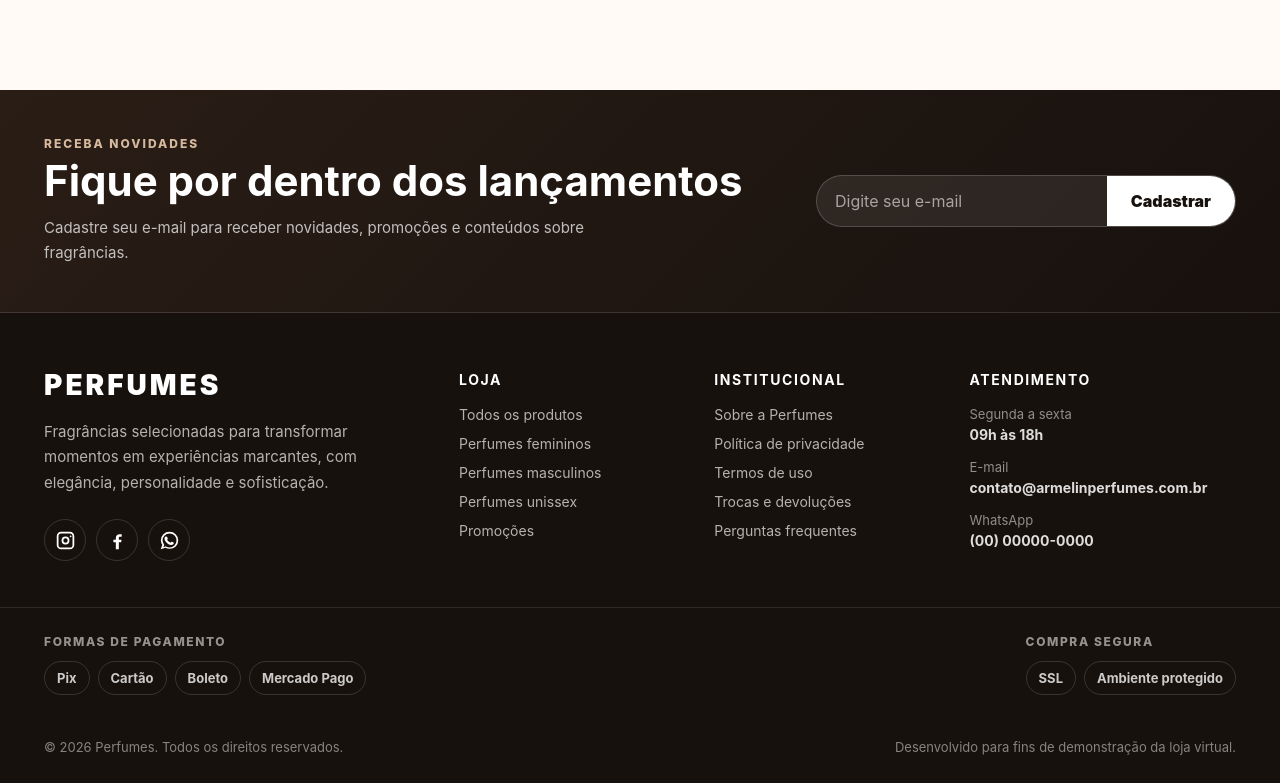
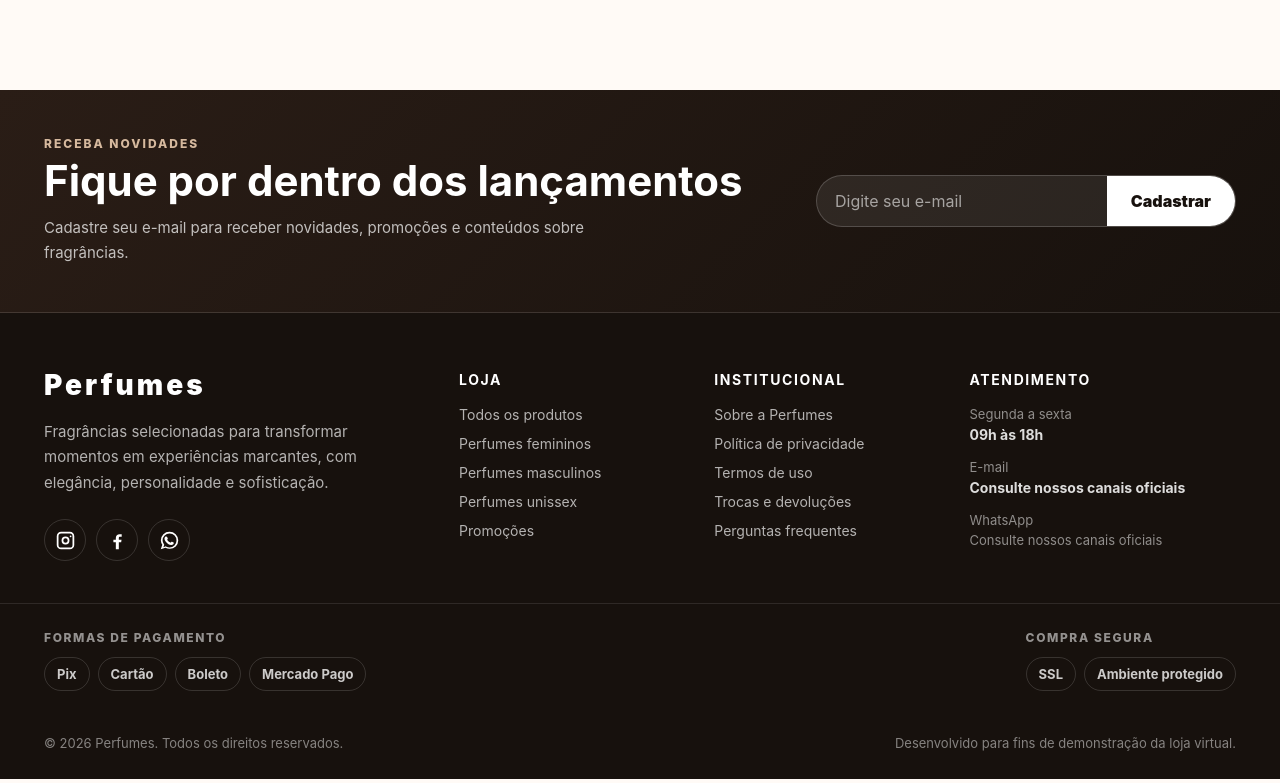
Before and after one commit to Bernardes98/armelin-frontend, a Vue app: page / in a window 1280 px wide. Shown: the part 762-1545 px from the top of the page. Built offline with nearby package versions, Linux system fonts and the light colour scheme; no server answers.

Commit message:
mudando visual para saas

```diff
--- a/src/App.vue
+++ b/src/App.vue
@@ -1,14 +1,14 @@
 <template>
   <div class="app">
-    <Header v-if="!isAdmin" :cart-count="cartStore.totalItems" @open-cart="cartStore.openCart" />
+    <Header v-if="!isAdmin && !isEssential" :cart-count="cartStore.totalItems" @open-cart="cartStore.openCart" />
 
     <main class="main-content">
       <RouterView />
     </main>
 
-    <Footer v-if="!isAdmin" />
+    <Footer v-if="!isAdmin && !isEssential" />
 
-    <CartDrawer v-if="!isAdmin" />
+    <CartDrawer v-if="!isAdmin && !isEssential" />
 
     <ToastContainer />
   </div>
@@ -16,6 +16,7 @@
 
 <script setup>
 import Header from './components/layout/Header.vue'
+import { storefront, isEssential } from './config/storefront'
 import Footer from './components/layout/Footer.vue'
 import CartDrawer from './components/layout/CartDrawer.vue'
 import ToastContainer from './components/ui/ToastContainer.vue'
@@ -26,4 +27,6 @@ import { useCartStore } from './stores/cartStore'
 const cartStore = useCartStore()
 const route = useRoute()
 const isAdmin = computed(() => route.path.startsWith('/admin'))
+// A configuração visual é por implantação; não representa isolamento multiempresa.
+if (typeof document !== 'undefined') { document.documentElement.style.setProperty('--store-accent', storefront.accent) }
 </script>
--- a/src/components/layout/Footer.vue
+++ b/src/components/layout/Footer.vue
@@ -20,7 +20,7 @@
     <section class="footer-main">
       <div class="footer-brand">
         <RouterLink to="/" class="footer-logo">
-          <span class="footer-logo-main">PERFUMES</span>
+          <span class="footer-logo-main">{{ storefront.name }}</span>
 
         </RouterLink>
 
@@ -81,10 +81,11 @@
         <strong>09h às 18h</strong>
 
         <span>E-mail</span>
-        <strong>contato@armelinperfumes.com.br</strong>
+        <strong>Consulte nossos canais oficiais</strong>
 
         <span>WhatsApp</span>
-        <strong>(00) 00000-0000</strong>
+        <a v-if="storefront.whatsapp" :href="whatsappLink()" target="_blank" rel="noopener noreferrer">Fale conosco</a>
+        <span v-else>Consulte nossos canais oficiais</span>
       </div>
     </section>
 
@@ -114,7 +115,7 @@
 
     <section class="footer-bottom">
       <p>
-        © {{ currentYear }} Perfumes. Todos os direitos reservados.
+        © {{ currentYear }} {{ storefront.name }}. Todos os direitos reservados.
       </p>
 
       <span>
@@ -126,6 +127,7 @@
 
 <script setup>
 import { ref } from 'vue'
+import { storefront, whatsappLink } from '../../config/storefront'
 import { useNotificationStore } from '../../stores/notificationStore'
 
 const email = ref('')
--- a/src/components/layout/Header.vue
+++ b/src/components/layout/Header.vue
@@ -17,7 +17,7 @@
       </button>
 
       <RouterLink to="/" class="brand" @click="closeAllMenus">
-        <span class="brand-main">PERFUMES</span>
+        <span class="brand-main">{{ storefront.name }}</span>
 
       </RouterLink>
 
@@ -135,7 +135,7 @@
         <aside class="mobile-menu-panel">
           <div class="mobile-menu-header">
             <RouterLink to="/" class="mobile-menu-logo" @click="closeMobileMenu">
-              <span>PERFUMES</span>
+              <span>{{ storefront.name }}</span>
               <small>Perfumes</small>
             </RouterLink>
 
@@ -235,6 +235,7 @@
 
 <script setup>
 import { authState } from '../../services/auth'
+import { storefront } from '../../config/storefront'
 
 import { onBeforeUnmount, ref, watch } from 'vue'
 import { useRouter } from 'vue-router'
--- /dev/null
+++ b/src/config/storefront.js
@@ -0,0 +1,16 @@
+// Configuração por implantação. Nunca coloque segredos em variáveis VITE_*.
+const env = import.meta.env
+export const storefront = Object.freeze({
+  plan: String(env.VITE_STORE_PLAN || 'COMMERCE').toUpperCase() === 'ESSENTIAL' ? 'ESSENTIAL' : 'COMMERCE',
+  name: (env.VITE_STORE_NAME || 'Perfumes').trim(),
+  tagline: (env.VITE_STORE_TAGLINE || 'Fragrâncias para todos os momentos.').trim(),
+  description: (env.VITE_STORE_DESCRIPTION || 'Encontre fragrâncias especiais para cada ocasião.').trim(),
+  whatsapp: (env.VITE_STORE_WHATSAPP || '').replace(/\D/g, ''),
+  instagram: (env.VITE_STORE_INSTAGRAM || '').trim(),
+  accent: /^#[0-9a-fA-F]{6}$/.test(env.VITE_STORE_ACCENT || '') ? env.VITE_STORE_ACCENT : '#a87c44',
+})
+export const isEssential = storefront.plan === 'ESSENTIAL'
+export function whatsappLink(message = '') {
+  if (!storefront.whatsapp) return ''
+  return `https://wa.me/${storefront.whatsapp}?text=${encodeURIComponent(message || `Olá! Gostaria de conhecer os produtos da ${storefront.name}.`)}`
+}
--- a/src/router/index.js
+++ b/src/router/index.js
@@ -1,4 +1,6 @@
 import { createRouter, createWebHistory } from 'vue-router'
+import { storefront, isEssential } from '../config/storefront'
+import EssentialLandingView from '../views/EssentialLandingView.vue'
 
 import AdminPanel from '../views/admin/AdminPanel.vue'
 import HomeView from '../views/HomeView.vue'
@@ -23,7 +25,7 @@ const routes = [
   {
     path: '/',
     name: 'home',
-    component: HomeView,
+    component: isEssential ? EssentialLandingView : HomeView,
     meta: {
       title: 'Perfumes',
     },
@@ -134,8 +136,13 @@ const router = createRouter({
   },
 })
 
+// O modo Essencial não oferece carrinho, cadastro ou checkout na interface.
+// Esta regra não substitui autorização no backend.
+router.beforeEach((to) => {
+  if (isEssential && (/^\/(produtos|checkout|login|redefinir-senha|minha-conta|pedido-finalizado)(\/|$)/.test(to.path))) return '/'
+})
 router.afterEach((to) => {
-  document.title = to.meta.title || 'Perfumes'
+  document.title = (to.meta.title || storefront.name).replace(/Perfumes/g, storefront.name)
 })
 
 export default router
--- /dev/null
+++ b/src/views/EssentialLandingView.vue
@@ -0,0 +1,60 @@
+<template>
+  <div class="essential">
+    <header class="essential__header">
+      <RouterLink to="/" class="essential__logo">{{ storefront.name }}</RouterLink>
+      <nav aria-label="Navegação principal">
+        <a href="#sobre">A loja</a><a href="#destaques">Destaques</a><a href="#contato">Contato</a>
+      </nav>
+    </header>
+    <main>
+      <section class="essential__hero">
+        <p class="essential__eyebrow">Bem-vindo à {{ storefront.name }}</p>
+        <h1>{{ storefront.tagline }}</h1>
+        <p>{{ storefront.description }}</p>
+        <a v-if="whatsapp" :href="whatsappLink()" target="_blank" rel="noopener noreferrer" class="essential__button">Conversar no WhatsApp</a>
+        <a v-else href="#destaques" class="essential__button">Conhecer os destaques</a>
+      </section>
+      <section id="sobre" class="essential__section essential__about">
+        <p class="essential__eyebrow">Nossa essência</p>
+        <h2>Perfumes selecionados com cuidado</h2>
+        <p>Conheça nossa seleção e fale diretamente com a equipe para consultar disponibilidade, valores e entrega.</p>
+      </section>
+      <section id="destaques" class="essential__section">
+        <p class="essential__eyebrow">Seleção especial</p><h2>Produtos em destaque</h2>
+        <p v-if="catalogStatus.loading">Carregando produtos...</p>
+        <p v-else-if="catalogStatus.error" role="alert">Não foi possível carregar os produtos. <button type="button" @click="refreshProducts(true)">Tentar novamente</button></p>
+        <p v-else-if="!products.length">Em breve, novidades por aqui.</p>
+        <div v-else class="essential__grid">
+          <article v-for="product in products.slice(0, 8)" :key="product.id" class="essential__card">
+            <img v-if="product.image" :src="product.image" :alt="product.name" loading="lazy" />
+            <div v-else class="essential__placeholder">{{ storefront.name }}</div>
+            <div class="essential__cardbody">
+              <span>{{ product.category || 'Fragrância' }}</span>
+              <h3>{{ product.name }} <small v-if="product.volume">{{ product.volume }}</small></h3>
+              <strong>{{ currency(product.price) }}</strong>
+              <a v-if="whatsapp" :href="whatsappLink(`Olá! Gostaria de saber mais sobre ${product.name}${product.volume ? ' ' + product.volume : ''}.`)" target="_blank" rel="noopener noreferrer">Consultar no WhatsApp</a>
+              <span v-else>Entre em contato para comprar</span>
+            </div>
+          </article>
+        </div>
+      </section>
+      <section id="contato" class="essential__section essential__contact">
+        <p class="essential__eyebrow">Atendimento personalizado</p>
+        <h2>Vamos encontrar a fragrância ideal?</h2>
+        <a v-if="whatsapp" :href="whatsappLink()" target="_blank" rel="noopener noreferrer" class="essential__button">Chamar no WhatsApp</a>
+        <a v-if="storefront.instagram" :href="instagramUrl" target="_blank" rel="noopener noreferrer">Conheça nosso Instagram</a>
+        <p v-if="!whatsapp && !storefront.instagram">Em breve, nossos canais de atendimento.</p>
+      </section>
+    </main>
+    <footer class="essential__footer">© {{ new Date().getFullYear() }} {{ storefront.name }} · Todos os direitos reservados.</footer>
+  </div>
+</template>
+<script setup>
+import { computed } from 'vue'
+import { storefront, whatsappLink } from '../config/storefront'
+import { products, catalogStatus, refreshProducts } from '../data/products'
+const whatsapp = computed(() => Boolean(storefront.whatsapp))
+const instagramUrl = computed(() => storefront.instagram.startsWith('https://') ? storefront.instagram : `https://instagram.com/${storefront.instagram.replace(/^@/, '')}`)
+const currency = value => new Intl.NumberFormat('pt-BR',{style:'currency',currency:'BRL'}).format(Number(value || 0))
+</script>
+<style scoped src="./EssentialLandingView.css"></style>
```
Also changed, not shown: src/views/EssentialLandingView.css (added, +1 -0 lines).
